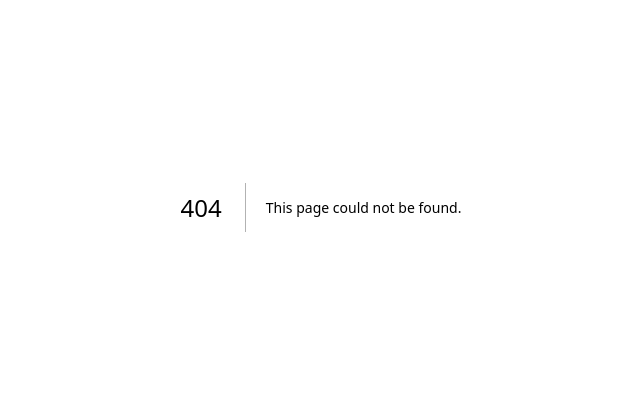
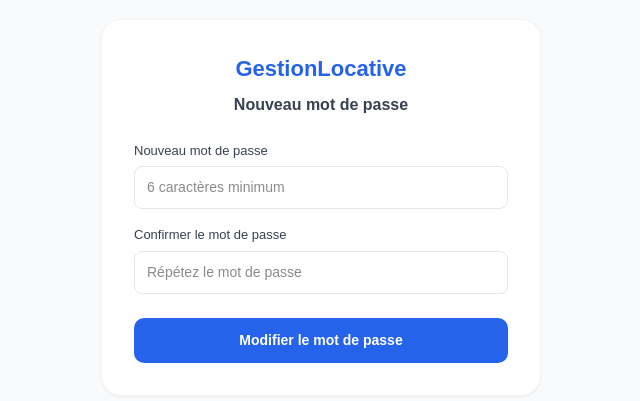
Before and after one commit to marechalandy41-beep/gestion-locative, a Next.js app: page /auth/reset_password in a window 1280 px wide. Before the commit this address had no page. Shown: the part 193-594 px from the top of the page, without its empty margins (319-959 px from the left). Built offline with nearby package versions, Linux system fonts and the light colour scheme; no server answers.

Commit message:
Étape 4 - Stripe Checkout abonnement fonctionnel

```diff
--- a/package.json
+++ b/package.json
@@ -9,6 +9,7 @@
     "lint": "eslint"
   },
   "dependencies": {
+    "@stripe/react-stripe-js": "^6.6.0",
     "@stripe/stripe-js": "^9.7.0",
     "@supabase/supabase-js": "^2.106.2",
     "next": "16.2.6",
--- /dev/null
+++ b/src/app/abonnement/page.tsx
@@ -0,0 +1,91 @@
+'use client'
+
+import { useState, useEffect } from 'react'
+import { loadStripe } from '@stripe/stripe-js'
+import { Elements, CardElement, useStripe, useElements } from '@stripe/react-stripe-js'
+import { supabase } from '@/supabase'
+
+const stripePromise = loadStripe(process.env.NEXT_PUBLIC_STRIPE_PUBLISHABLE_KEY!)
+
+function CheckoutForm({ customerId }: { customerId: string }) {
+  const stripe = useStripe()
+  const elements = useElements()
+  const [loading, setLoading] = useState(false)
+  const [erreur, setErreur] = useState('')
+
+async function handleSubmit() {
+  setLoading(true)
+  setErreur('')
+
+  const res = await fetch('/api/create-subscription', {
+    method: 'POST',
+    headers: { 'Content-Type': 'application/json' },
+    body: JSON.stringify({
+      customerId,
+      priceId: process.env.NEXT_PUBLIC_STRIPE_PRICE_ID,
+    }),
+  })
+
+  const { url, error } = await res.json()
+  if (error) { setErreur(error); setLoading(false); return }
+  window.location.href = url
+}
+
+  return (
+    <div style={{ display: 'flex', flexDirection: 'column', gap: 16 }}>
+      <div style={{ border: '1px solid #e5e7eb', borderRadius: 8, padding: '12px' }}>
+        <CardElement />
+      </div>
+      {erreur && <p style={{ color: '#dc2626', fontSize: 13 }}>{erreur}</p>}
+      <button
+        onClick={handleSubmit}
+        disabled={loading}
+        style={{ background: '#2563eb', color: 'white', padding: '12px', borderRadius: 10, border: 'none', cursor: 'pointer', fontWeight: 600, fontSize: 14 }}
+      >
+        {loading ? 'Traitement...' : 'Souscrire — 5€/mois par brique'}
+      </button>
+    </div>
+  )
+}
+
+export default function Abonnement() {
+  const [customerId, setCustomerId] = useState('')
+  const [loading, setLoading] = useState(true)
+
+  useEffect(() => {
+    async function init() {
+      const { data: { user } } = await supabase.auth.getUser()
+      if (!user) { window.location.href = '/auth'; return }
+
+      const res = await fetch('/api/create-customer', {
+        method: 'POST',
+        headers: { 'Content-Type': 'application/json' },
+        body: JSON.stringify({ email: user.email, name: user.user_metadata?.prenom + ' ' + user.user_metadata?.nom }),
+      })
+      const { customerId } = await res.json()
+      setCustomerId(customerId)
+      setLoading(false)
+    }
+    init()
+  }, [])
+
+  if (loading) return <div style={{ minHeight: '100vh', display: 'flex', alignItems: 'center', justifyContent: 'center' }}>Chargement...</div>
+
+  return (
+    <main style={{ minHeight: '100vh', background: '#f9fafb', display: 'flex', alignItems: 'center', justifyContent: 'center' }}>
+      <div style={{ background: 'white', borderRadius: 20, padding: 32, width: '100%', maxWidth: 440, boxShadow: '0 1px 3px rgba(0,0,0,0.05)', border: '1px solid #f3f4f6' }}>
+        <h1 style={{ fontSize: 22, fontWeight: 700, color: '#2563eb', textAlign: 'center', marginBottom: 8 }}>GestionLocative</h1>
+        <h2 style={{ fontSize: 16, fontWeight: 600, color: '#374151', textAlign: 'center', marginBottom: 24 }}>Choisir un abonnement</h2>
+
+        <div style={{ background: '#f0f9ff', border: '1px solid #bae6fd', borderRadius: 12, padding: 16, marginBottom: 24 }}>
+          <p style={{ fontWeight: 700, color: '#0369a1', fontSize: 18 }}>Plan Auto — 5€/brique/mois</p>
+          <p style={{ color: '#0369a1', fontSize: 13, marginTop: 4 }}>Détection automatique des virements, quittances générées, coffre-fort numérique</p>
+        </div>
+
+        <Elements stripe={stripePromise}>
+          <CheckoutForm customerId={customerId} />
+        </Elements>
+      </div>
+    </main>
+  )
+}
--- a/src/app/api/create-subscription/route.ts
+++ b/src/app/api/create-subscription/route.ts
@@ -3,34 +3,19 @@
 
 export async function POST(req: NextRequest) {
   try {
-    const { customerId, priceId, quantity } = await req.json()
+    const { customerId, priceId } = await req.json()
 
-    const subscription = await stripe.subscriptions.create({
+    const session = await stripe.checkout.sessions.create({
       customer: customerId,
-      items: [
-        {
-          price: priceId,
-          quantity: quantity,
-        },
-      ],
-      payment_behavior: 'default_incomplete',
-      payment_settings: {
-        save_default_payment_method: 'on_subscription',
-      },
-      expand: ['latest_invoice.payment_intent'],
+      payment_method_types: ['card'],
+      line_items: [{ price: priceId, quantity: 1 }],
+      mode: 'subscription',
+      success_url: 'http://localhost:3000/dashboard?success=true',
+      cancel_url: 'http://localhost:3000/abonnement?cancelled=true',
     })
 
-    const invoice = subscription.latest_invoice as any
-    const paymentIntent = invoice?.payment_intent as any
-
-    return NextResponse.json({
-      subscriptionId: subscription.id,
-      clientSecret: paymentIntent?.client_secret,
-    })
+    return NextResponse.json({ url: session.url })
   } catch (error: any) {
-    return NextResponse.json(
-      { error: error.message },
-      { status: 400 }
-    )
+    return NextResponse.json({ error: error.message }, { status: 400 })
   }
 }
--- a/src/app/auth/page.jsx
+++ b/src/app/auth/page.jsx
@@ -148,7 +148,21 @@
             </button>
             <p style={{textAlign:'center', fontSize:13, color:'#6b7280'}}>
               Mot de passe oublié ?{' '}
-              <span style={{color:'#2563eb', cursor:'pointer'}}>Réinitialiser</span>
+              <span
+  style={{color:'#2563eb', cursor:'pointer'}}
+  onClick={async () => {
+    if (!email) {
+      setErreur('Entrez votre email d\'abord')
+      return
+    }
+    await supabase.auth.resetPasswordForEmail(email, {
+      redirectTo: 'http://localhost:3000/auth/reset-password'
+    })
+    setMessage('Email de réinitialisation envoyé !')
+  }}
+>
+  Réinitialiser
+</span>
             </p>
           </div>
         )}
--- /dev/null
+++ b/src/app/auth/reset_password/page.tsx
@@ -0,0 +1,84 @@
+'use client'
+
+import { useState, useEffect } from 'react'
+import { supabase } from '@/supabase'
+
+export default function ResetPassword() {
+  const [password, setPassword] = useState('')
+  const [confirm, setConfirm] = useState('')
+  const [loading, setLoading] = useState(false)
+  const [message, setMessage] = useState('')
+  const [erreur, setErreur] = useState('')
+
+  async function handleReset() {
+    if (password !== confirm) {
+      setErreur('Les mots de passe ne correspondent pas')
+      return
+    }
+    if (password.length < 6) {
+      setErreur('Le mot de passe doit contenir au moins 6 caractères')
+      return
+    }
+    setLoading(true)
+    setErreur('')
+    const { error } = await supabase.auth.updateUser({ password })
+    if (error) {
+      setErreur('Erreur : ' + error.message)
+    } else {
+      setMessage('Mot de passe modifié ! Vous allez être redirigé...')
+      setTimeout(() => window.location.href = '/auth', 2000)
+    }
+    setLoading(false)
+  }
+
+  return (
+    <main style={{minHeight:'100vh', background:'#f9fafb', display:'flex', alignItems:'center', justifyContent:'center'}}>
+      <div style={{background:'white', borderRadius:20, padding:32, width:'100%', maxWidth:440, boxShadow:'0 1px 3px rgba(0,0,0,0.05)', border:'1px solid #f3f4f6'}}>
+        <h1 style={{fontSize:22, fontWeight:700, color:'#2563eb', textAlign:'center', marginBottom:8}}>GestionLocative</h1>
+        <h2 style={{fontSize:16, fontWeight:600, color:'#374151', textAlign:'center', marginBottom:24}}>Nouveau mot de passe</h2>
+
+        {message && (
+          <div style={{background:'#f0fdf4', border:'1px solid #bbf7d0', borderRadius:8, padding:12, marginBottom:16}}>
+            <p style={{color:'#15803d', fontSize:13}}>{message}</p>
+          </div>
+        )}
+
+        {erreur && (
+          <div style={{background:'#fef2f2', border:'1px solid #fecaca', borderRadius:8, padding:12, marginBottom:16}}>
+            <p style={{color:'#dc2626', fontSize:13}}>{erreur}</p>
+          </div>
+        )}
+
+        <div style={{display:'flex', flexDirection:'column', gap:16}}>
+          <div>
+            <label style={{fontSize:13, fontWeight:500, color:'#374151', display:'block', marginBottom:6}}>Nouveau mot de passe</label>
+            <input
+              type="password"
+              value={password}
+              onChange={e => setPassword(e.target.value)}
+              placeholder="6 caractères minimum"
+              style={{width:'100%', border:'1px solid #e5e7eb', borderRadius:8, padding:'10px 12px', fontSize:14, outline:'none', boxSizing:'border-box'}}
+            />
+          </div>
+          <div>
+            <label style={{fontSize:13, fontWeight:500, color:'#374151', display:'block', marginBottom:6}}>Confirmer le mot de passe</label>
+            <input
+              type="password"
+              value={confirm}
+              onChange={e => setConfirm(e.target.value)}
+              placeholder="Répétez le mot de passe"
+              style={{width:'100%', border:'1px solid #e5e7eb', borderRadius:8, padding:'10px 12px', fontSize:14, outline:'none', boxSizing:'border-box'}}
+            />
+          </div>
+          <button
+            onClick={handleReset}
+            disabled={loading}
+            style={{background:'#2563eb', color:'white', padding:'12px', borderRadius:10, border:'none', cursor:'pointer', fontWeight:600, fontSize:14, marginTop:8}}
+          >
+            {loading ? 'Modification...' : 'Modifier le mot de passe'}
+          </button>
+        </div>
+      </div>
+    </main>
+  )
+}
--- a/src/app/page.tsx
+++ b/src/app/page.tsx
@@ -6,10 +6,10 @@
         <div className="max-w-7xl mx-auto px-4 py-4 flex items-center justify-between">
           <h1 className="text-2xl font-bold text-blue-600">GestionLocative</h1>
           <div className="flex gap-4">
-            <button className="text-gray-600 hover:text-blue-600 font-medium">Connexion</button>
-            <button className="bg-blue-600 text-white px-4 py-2 rounded-lg hover:bg-blue-700 font-medium">
+            <a href="/auth" className="text-gray-600 hover:text-blue-600 font-medium">Connexion</a>
+            <a href="/auth" className="bg-blue-600 text-white px-4 py-2 rounded-lg hover:bg-blue-700 font-medium">
               Commencer gratuitement
-            </button>
+            </a>
           </div>
         </div>
       </nav>
@@ -25,9 +25,9 @@
           coffre-fort numérique. Tout ce dont vous avez besoin pour gérer
           votre patrimoine immobilier.
         </p>
-        <button className="bg-blue-600 text-white px-8 py-4 rounded-xl text-lg font-semibold hover:bg-blue-700">
+        <a href="/auth" className="bg-blue-600 text-white px-8 py-4 rounded-xl text-lg font-semibold hover:bg-blue-700">
           Essayer gratuitement
-        </button>
+        </a>
       </div>
 
       {/* Fonctionnalités */}
```
Also changed, not shown: 1 other file (tests, documents, lock files or other folders).
